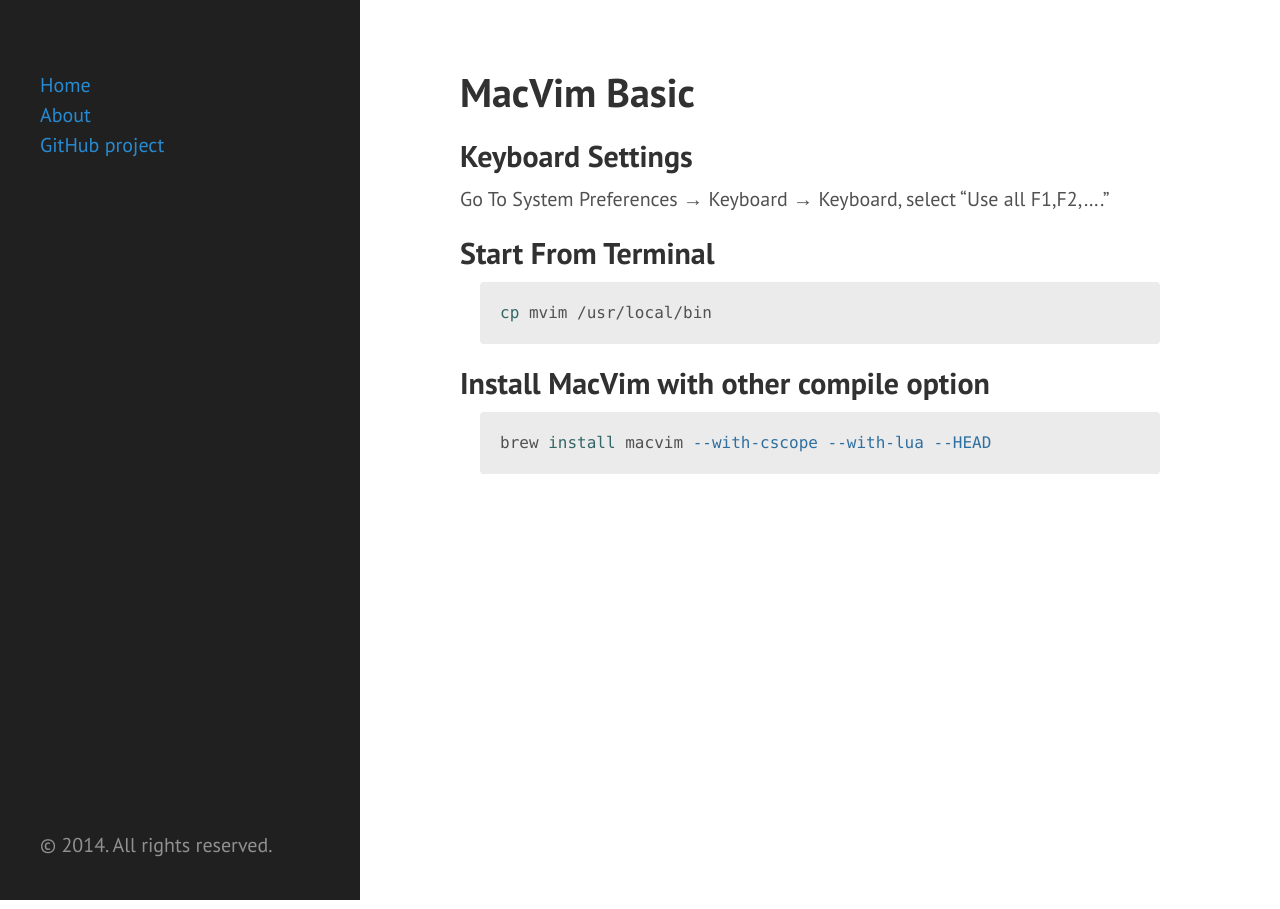
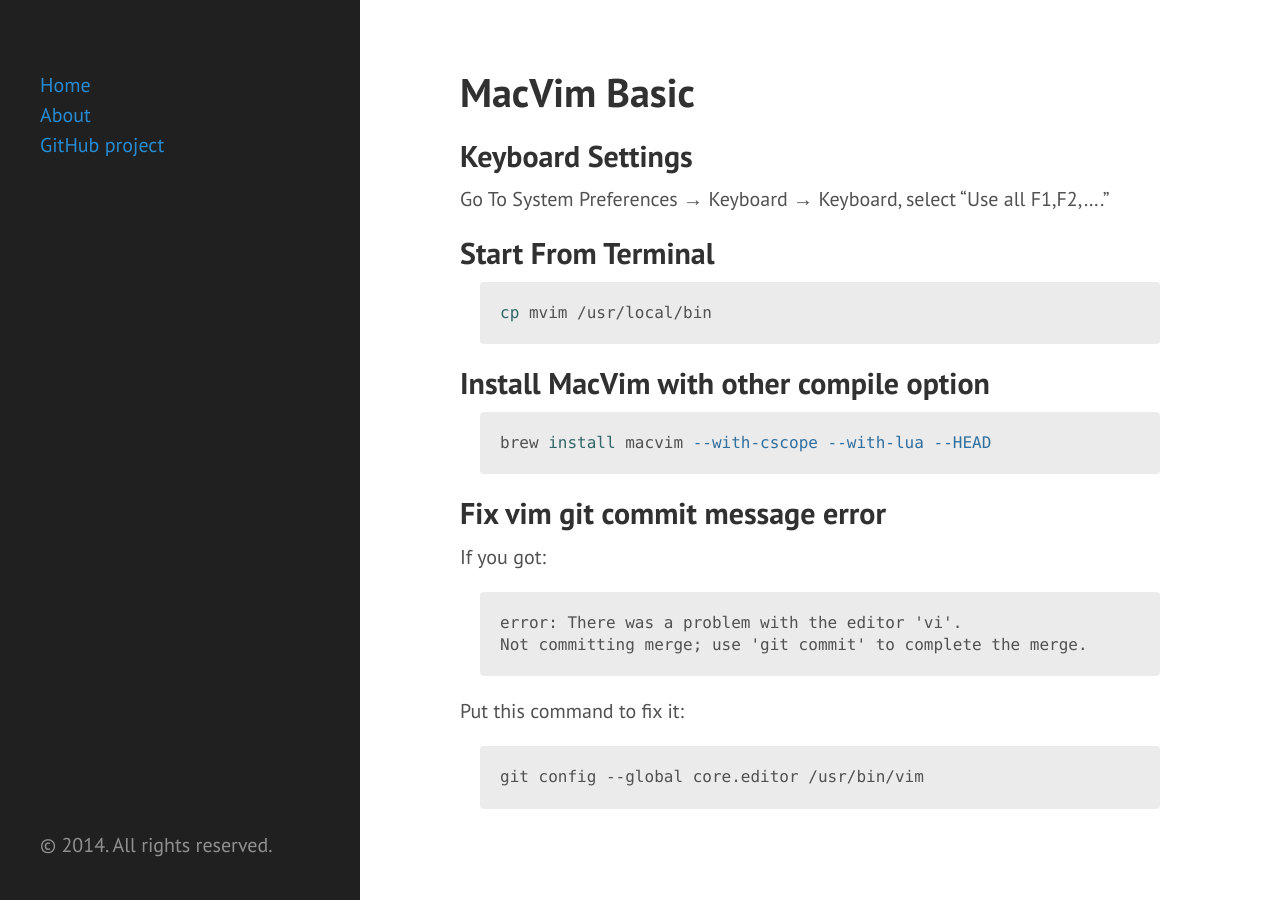
Before and after one commit to jwu/jwu.github.com, a Jekyll site: the page built from wiki/macvim-basic.md, in a window 1280 px wide. Built offline with Jekyll 4.4.1, drawn with Linux system fonts in a browser that asks for light colours; Markdown is read by kramdown in place of the engine named in the settings.

Commit message:
Update macvim-basic.md

````diff
--- a/wiki/macvim-basic.md
+++ b/wiki/macvim-basic.md
@@ -20,3 +20,18 @@ cp mvim /usr/local/bin
 ```bash
 brew install macvim --with-cscope --with-lua --HEAD
 ```
+
+## Fix vim git commit message error
+
+If you got:
+
+```
+error: There was a problem with the editor 'vi'.
+Not committing merge; use 'git commit' to complete the merge.
+```
+
+Put this command to fix it:
+
+```
+git config --global core.editor /usr/bin/vim
+```
````
